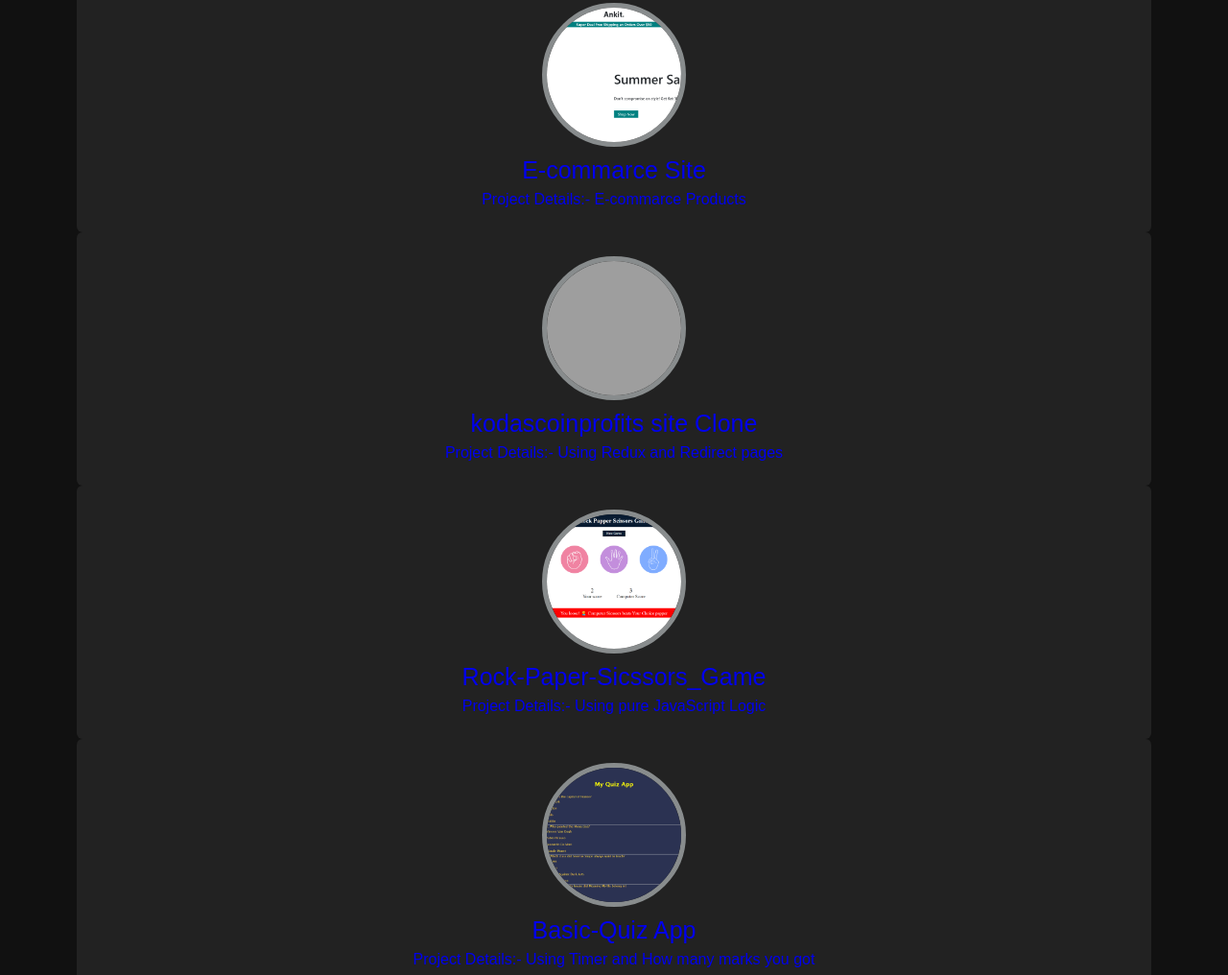
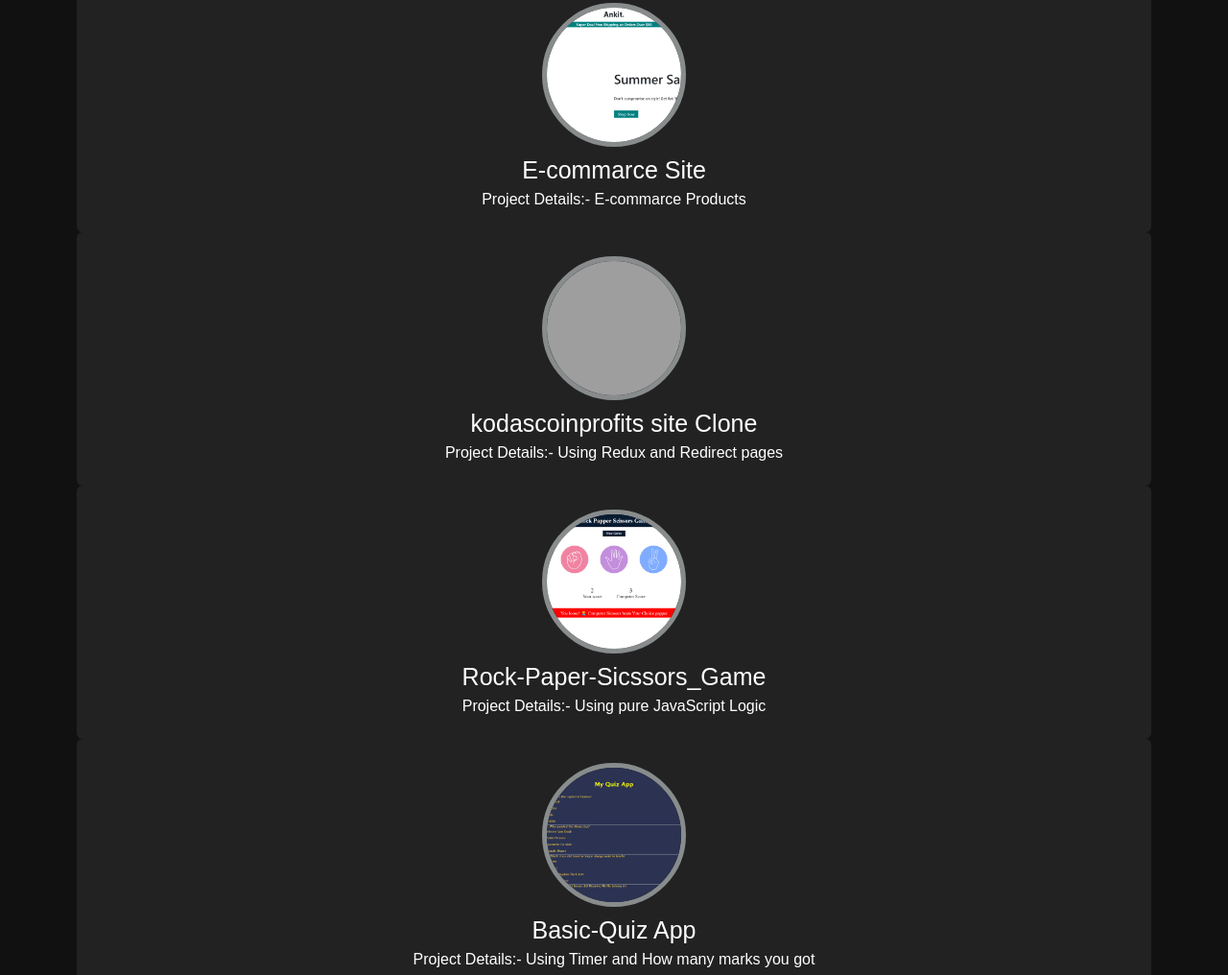
Before and after one commit to Ankit212585/ankit212585_portfolio, a plain HTML site: page index.html in a window 1280 px wide. Shown: the part 1776-2792 px from the top of the page at 96% size. Drawn offline with nearby package versions, Linux system fonts and the light colour scheme; grey boxes are pictures that could not be loaded.

Commit message:
color change commite

```diff
--- a/index.css
+++ b/index.css
@@ -392,7 +392,7 @@ section .title::after {
 
 .services .serv-content .card i {
     font-size: 50px;
-    color: #888e8d;
+    color: #fff;
     background: linear-gradient(135deg, #041d3d, #fff, crimson);
     -webkit-background-clip: text;
     -webkit-text-fill-color: transparent;
--- a/index.html
+++ b/index.html
@@ -217,8 +217,8 @@
                         <div class="box">
                             <img src="./assest/FireShot Capture 055 - React App - e-commarce-site-with-react.vercel.app.png"
                                 alt="">
-                            <div class="text">E-commarce Site</div>
-                            <p>Project Details:- E-commarce Products</p>
+                            <div style="color: #fff;" class="text">E-commarce Site</div>
+                            <p style="color: #fff;">Project Details:- E-commarce Products</p>
                         </div>
                     </div>
                 </a>
@@ -226,8 +226,8 @@
                     <div class="card">
                         <div class="box">
                             <img src="./assest/kodascoinprofits-site-clone-ui.vercel.app.png" alt="">
-                            <div class="text">kodascoinprofits site Clone</div>
-                            <p>Project Details:- Using Redux and Redirect pages</p>
+                            <div style="color: #fff;" class="text">kodascoinprofits site Clone</div>
+                            <p style="color: #fff;">Project Details:- Using Redux and Redirect pages</p>
                         </div>
                     </div>
                 </a>
@@ -235,8 +235,8 @@
                     <div class="card">
                         <div class="box">
                             <img src="./assest/rock Document - ankit212585.github.io.png" alt="">
-                            <div class="text">Rock-Paper-Sicssors_Game</div>
-                            <p>Project Details:- Using pure JavaScript Logic</p>
+                            <div style="color: #fff;" class="text">Rock-Paper-Sicssors_Game</div>
+                            <p style="color: #fff;">Project Details:- Using pure JavaScript Logic</p>
                         </div>
                     </div>
                 </a>
@@ -244,8 +244,8 @@
                     <div class="card">
                         <div class="box">
                             <img src="./assest/quiz Document - ankit212585.github.io.png" alt="">
-                            <div class="text">Basic-Quiz App</div>
-                            <p>Project Details:- Using Timer and How many marks you got </p>
+                            <div style="color: #fff;" class="text">Basic-Quiz App</div>
+                            <p style="color: #fff;">Project Details:- Using Timer and How many marks you got </p>
                         </div>
                     </div>
                 </a>
```
